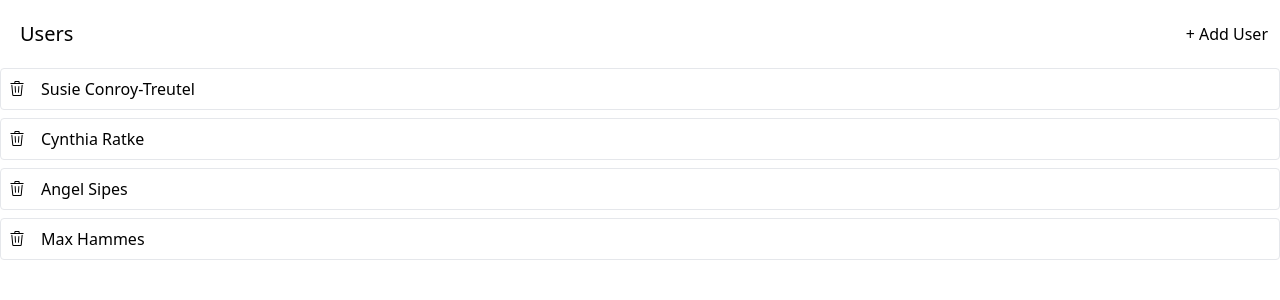
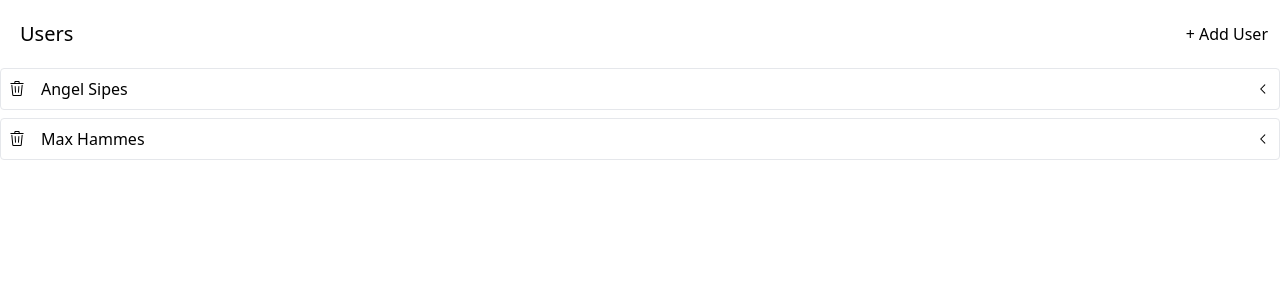
Before and after one commit to haileyesuschekol/rtk-query, a React (Vite) app: page / in a window 1280 px wide. Shown: the top 300 px of the page. Built offline with nearby package versions, Linux system fonts and the light colour scheme; data requests are answered from the project's data file.

Commit message:
create expandable component

```diff
--- a/db.json
+++ b/db.json
@@ -1,13 +1,5 @@
 {
   "users": [
-    {
-      "id": "P1z7fvVwCBpESd6eLC80K",
-      "name": "Susie Conroy-Treutel"
-    },
-    {
-      "id": "5rkMrBXWZezUZDnrk1afk",
-      "name": "Cynthia Ratke"
-    },
     {
       "id": "2LKMGcSoGVi3pPiA-tL0k",
       "name": "Angel Sipes"
--- /dev/null
+++ b/src/components/ExpandablePanel.jsx
@@ -0,0 +1,25 @@
+import { useState } from "react"
+import { GoChevronDown, GoChevronLeft } from "react-icons/go"
+
+const ExpandablePanel = ({ children, header }) => {
+  const [expanded, setExpanded] = useState(false)
+
+  const handleClick = () => {
+    setExpanded(!expanded)
+  }
+  return (
+    <div className="mb-2 border rounded">
+      <div className="flex p-2 justify-between items-center">
+        <div className="flex flex-row items-center justify-between">
+          {header}
+        </div>
+        <div onClick={handleClick} className="cursor-pointer">
+          {expanded ? <GoChevronDown /> : <GoChevronLeft />}
+        </div>
+      </div>
+      {expanded && <div className="p-2 border-t">{children}</div>}
+    </div>
+  )
+}
+
+export default ExpandablePanel
--- a/src/components/UsersListItem.jsx
+++ b/src/components/UsersListItem.jsx
@@ -2,6 +2,7 @@
 import { removeUser } from "../store"
 import { useDispatch } from "react-redux"
 import { useState } from "react"
+import ExpandablePanel from "./ExpandablePanel"
 const UsersListItem = ({ user }) => {
   const [isLoading, setIsLoading] = useState(false)
   const [isError, setIsError] = useState(false)
@@ -18,10 +19,9 @@
         setIsLoading(false)
       })
   }
-  return (
-    <div className="mb-2 border rounded">
-      <div className="flex p-2 justify-between items-center cursor-pointer">
-        <div className="flex flex-row items-center justify-between">
+
+  const header = (
+    <>
       <button
         className="mr-4"
         onClick={() => handleUser(user)}
@@ -30,10 +30,9 @@
         {isError ? "error" : <GoTrash />}
       </button>
       {user.name}
-        </div>
-      </div>
-    </div>
+    </>
   )
+  return <ExpandablePanel header={header}>Content</ExpandablePanel>
 }
 
 export default UsersListItem
```
Lines whose indentation alone changed are shown as unchanged.
